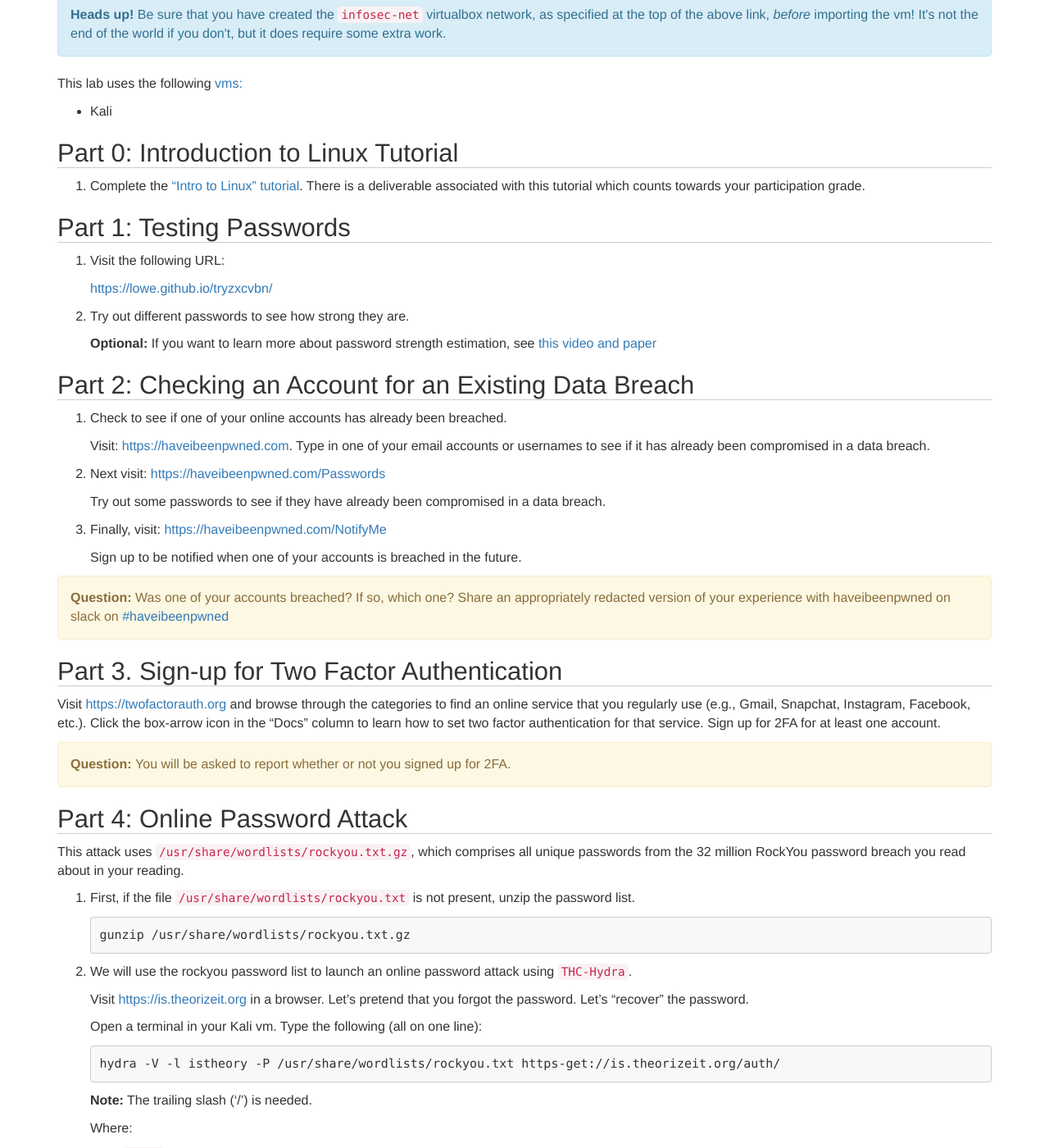
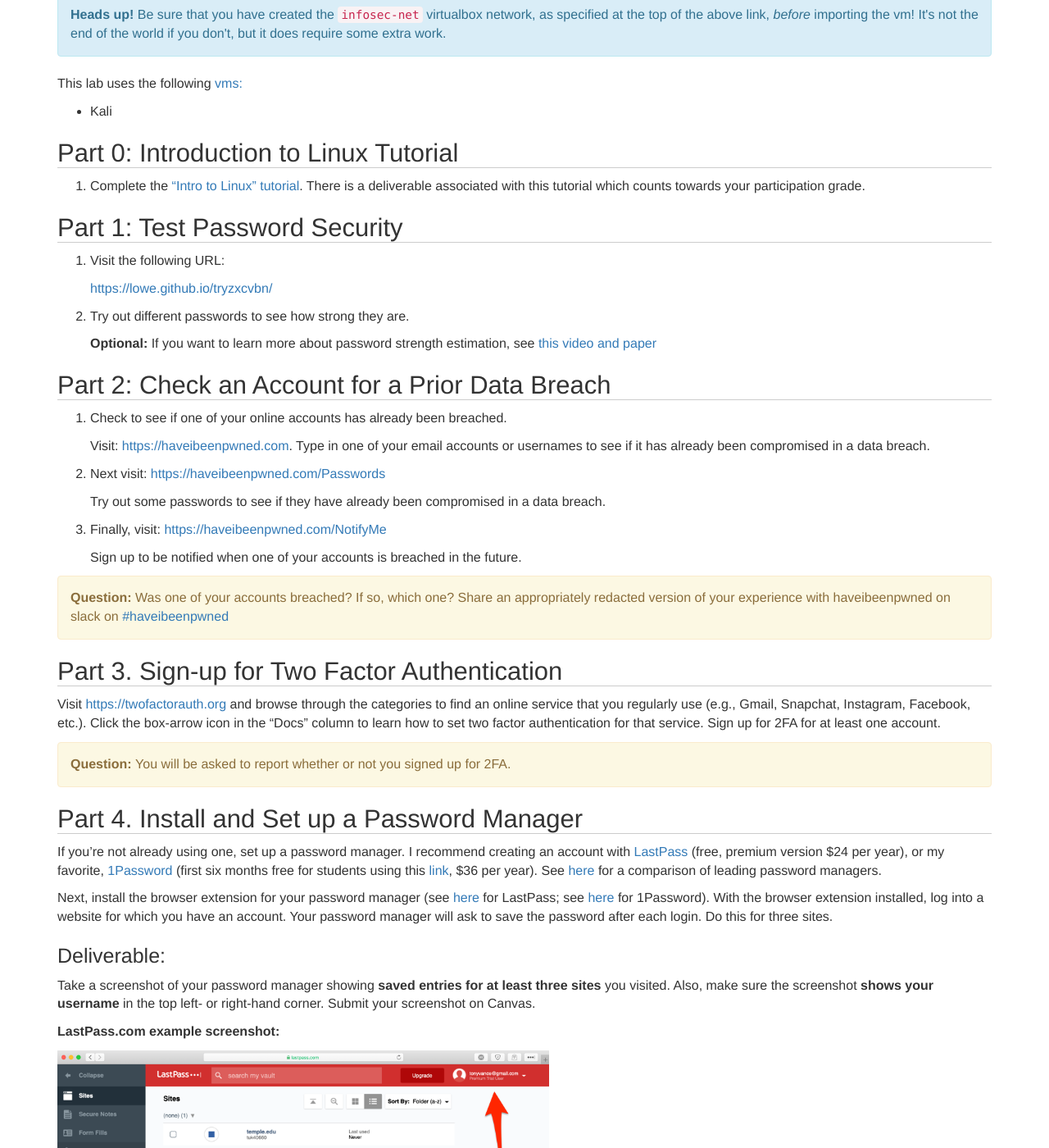
Before and after one commit to security-assignments/security-assignments.github.io, a Jekyll site: the page built from _labs/lab_password_cracking.md, in a window 1280 px wide and 1400 px high, scrolled down 229 px. Shown: the whole window at 82% size. Built offline with Jekyll 4.4.1, drawn with Linux system fonts in a browser that asks for light colours; some of the changed text lies outside the part shown.

Commit message:
Added password manager to password lab

```diff
--- a/_labs/lab_password_cracking.md
+++ b/_labs/lab_password_cracking.md
@@ -13,7 +13,7 @@ description: hydra, hashcat, rockyou, hashcat rules, cewl wordlists
 
 
 
-# Part 1: Testing Passwords
+# Part 1: Test Password Security
 
 1.	Visit the following URL:
 
@@ -25,7 +25,7 @@ description: hydra, hashcat, rockyou, hashcat rules, cewl wordlists
 
 
 
-# Part 2: Checking an Account for an Existing Data Breach
+# Part 2: Check an Account for a Prior Data Breach
 
 1.  Check to see if one of your online accounts has already been breached.
 
@@ -57,7 +57,29 @@ Sign up for 2FA for at least one account.
 
 
 
-# Part 4: Online Password Attack
+# Part 4. Install and Set up a Password Manager
+
+If you're not already using one, set up a password manager. I recommend creating an account with [LastPass](https://www.lastpass.com/) (free, premium version $24 per year), or my favorite, [1Password](https://1password.com) (first six months free for students using this [link](https://www.studentappcentre.com/discounts/1password), $36 per year). See [here](https://thewirecutter.com/reviews/best-password-managers/) for a comparison of leading password managers.
+
+Next, install the browser extension for your password manager (see [here](https://lastpass.com/misc_download2.php) for LastPass; see [here](https://1password.com/downloads/mac/) for 1Password). With the browser extension installed, log into a website for which you have an account. Your password manager will ask to save the password after each login. Do this for three sites.
+
+## Deliverable:
+
+Take a screenshot of your password manager showing **saved entries for at least three sites** you visited. Also, make sure the screenshot **shows your username** in the top left- or right-hand corner. Submit your screenshot on Canvas.
+
+**LastPass.com example screenshot:**
+
+![img]( {{ "/assets/images/LastPass.png" | relative_url }}){: width="600px" }
+
+**1Password app example screenshot:**
+
+![img]( {{ "/assets/images/1Password-app.png" | relative_url }}){: width="550px" }
+
+**1Password.com example screenshot:**
+
+![img]( {{ "/assets/images/1Password-web.png" | relative_url }}){: width="500px" }
+
+# Part 5: Online Password Attack
 
 This attack uses `/usr/share/wordlists/rockyou.txt.gz`, which comprises all unique passwords from the 32 million RockYou password breach you read about in your reading.
 
```
Also changed, not shown: other parts of _labs/lab_password_cracking.md (+4 -4 lines), assets/images/1Password-app.png (added), assets/images/1Password-web.png (added), assets/images/LastPass.png (added).
